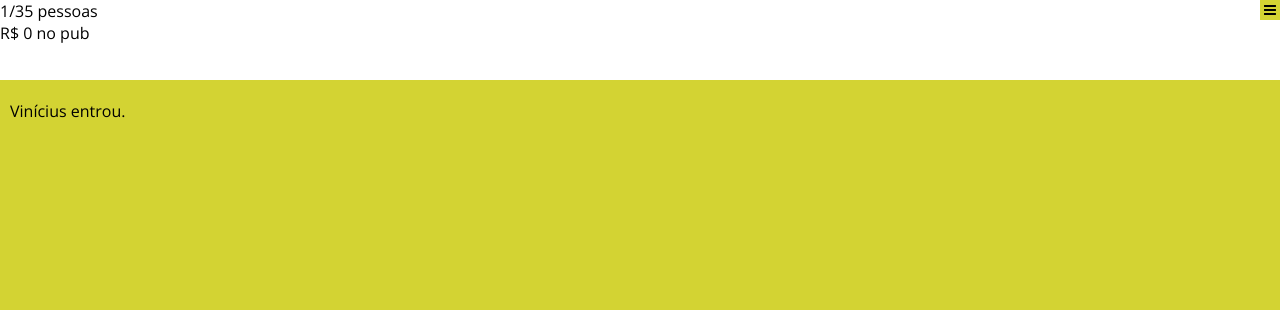
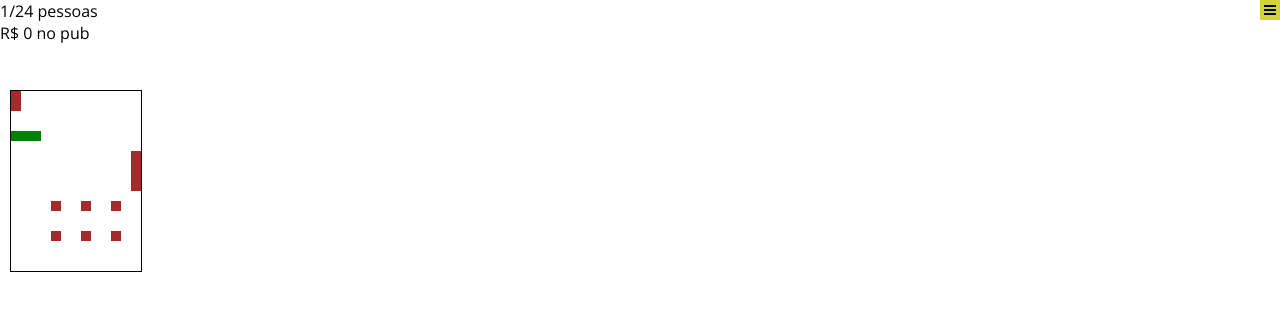
Before and after one commit to viniceosm/simuladpub, a plain HTML site: page index.html in a window 1280 px wide. Drawn offline with nearby package versions, Linux system fonts and the light colour scheme.

Commit message:
Added initial canvas

```diff
--- a/index.html
+++ b/index.html
@@ -25,7 +25,11 @@
 		<div>R$ <span id="spnDinheiroPub">0</span> no pub</div>
 	</div>
 
-	<div id="history"></div>
+	<div id="history" style="display: none;"></div>
+	<div id="areaCanvas">
+		<!-- 18 x 13 -->
+		<canvas id="myCanvas" width="130" height="180"></canvas>
+	</div>
 
 	<script src="index.js"></script>
 </body>
--- a/index.js
+++ b/index.js
@@ -5,7 +5,7 @@ var nomes = [
 	'Michael'
 ];
 
-var nLimitePessoasPub = nomes.length;
+var nLimitePessoasPub = 24;
 var dinheiroPub = 0;
 
 var pessoas = [];
@@ -48,6 +48,16 @@ var $html = (id, val) => document.getElementById(id).innerHTML = val;
 var $append = (id, val) => document.getElementById(id).innerHTML = '<div>' + val + '</div>' + document.getElementById(id).innerHTML;
 
 $html('spnLimitePessoasPub', nLimitePessoasPub);
+
+document.getElementById('btnHamb').addEventListener('click', function () {
+	if (document.getElementById('history').style.display == 'none') {
+		document.getElementById('history').style.display = '';
+		document.getElementById('areaCanvas').style.display = 'none';
+	} else {
+		document.getElementById('areaCanvas').style.display = '';
+		document.getElementById('history').style.display = 'none';
+	}
+});
 
 entraPessoaPub(); // começa entrando xD
 entraSai();
@@ -148,3 +158,82 @@ function removeRandomPessoa() {
 	pessoasNomes.splice(iPessoaRemover, 1);
 	$html('spnPessoasPub', pessoas.length);
 }
+
+montaCanvas();
+
+function montaCanvas() {
+	// quadrados = 10px x 10px
+	// grid canvas 130 x 18
+	// canvas tera 130px x 180px
+
+	porta();
+	caixa();
+	balcao();
+
+	mesa(4, 11);
+	mesa(7, 11);
+	mesa(10, 11);
+	mesa(4, 14);
+	mesa(7, 14);
+	mesa(10, 14);
+
+	var pessoasCanvas = [];
+
+	// faz a fila xD
+	for (var i = 5; i <= 16; i++)
+		pessoasCanvas.push({x: 1, y: i});
+
+	// coloca 4 numa mesa
+	pessoasCanvas.push({x: 3, y: 11});
+	pessoasCanvas.push({x: 4, y: 10});
+	pessoasCanvas.push({x: 5, y: 11});
+	pessoasCanvas.push({x: 4, y: 12});
+
+	for (var pessoa of pessoasCanvas)
+		pessoa(pessoa.x, pessoa.y);
+}
+
+
+
+function porta() {
+	pintaCoord(0, 0, 'brown');
+	pintaCoord(0, 1, 'brown');
+}
+
+function pessoa(x, y) {
+	pintaCoord(x, y);
+}
+function mesa(x, y) {
+	pintaCoord(x, y, 'brown');
+}
+function balcao() {
+	pintaCoord(12, 6, 'brown');
+	pintaCoord(12, 7, 'brown');
+	pintaCoord(12, 8, 'brown');
+	pintaCoord(12, 9, 'brown');
+}
+
+function caixa() {
+	pintaCoord(0, 4, 'green');
+	pintaCoord(1, 4, 'green');
+	pintaCoord(2, 4, 'green');
+}
+
+function pintaCoord (x, y, cor = 'black') {
+	var [ wQuad, hQuad ] = [10, 10];
+
+	var c = document.getElementById("myCanvas");
+	var ctx = c.getContext("2d");
+
+	ctx.fillStyle = cor;
+	ctx.fillRect(x * wQuad, y * hQuad, wQuad, hQuad);
+
+	// ctx.font = "14px Arial";
+	// ctx.fillText("@", 10, 50);
+}
+
+function limpaCanvas () {
+	var c = document.getElementById("myCanvas");
+	var context = c.getContext("2d");
+	context.clearRect(0, 0, canvas.width, canvas.height);
+}
--- a/style.css
+++ b/style.css
@@ -13,6 +13,15 @@ body {
 	height: 90vh;
 	overflow: auto;
 	background: #d3d333;
+}
+#areaCanvas {
+	padding-top: 10px;
+	height: 90vh;
+	overflow: auto;
+}
+#myCanvas {
+	border:1px solid #000000;
+	margin-left: 10px;
 }
 #history > div {
 	margin: 5px;
```
